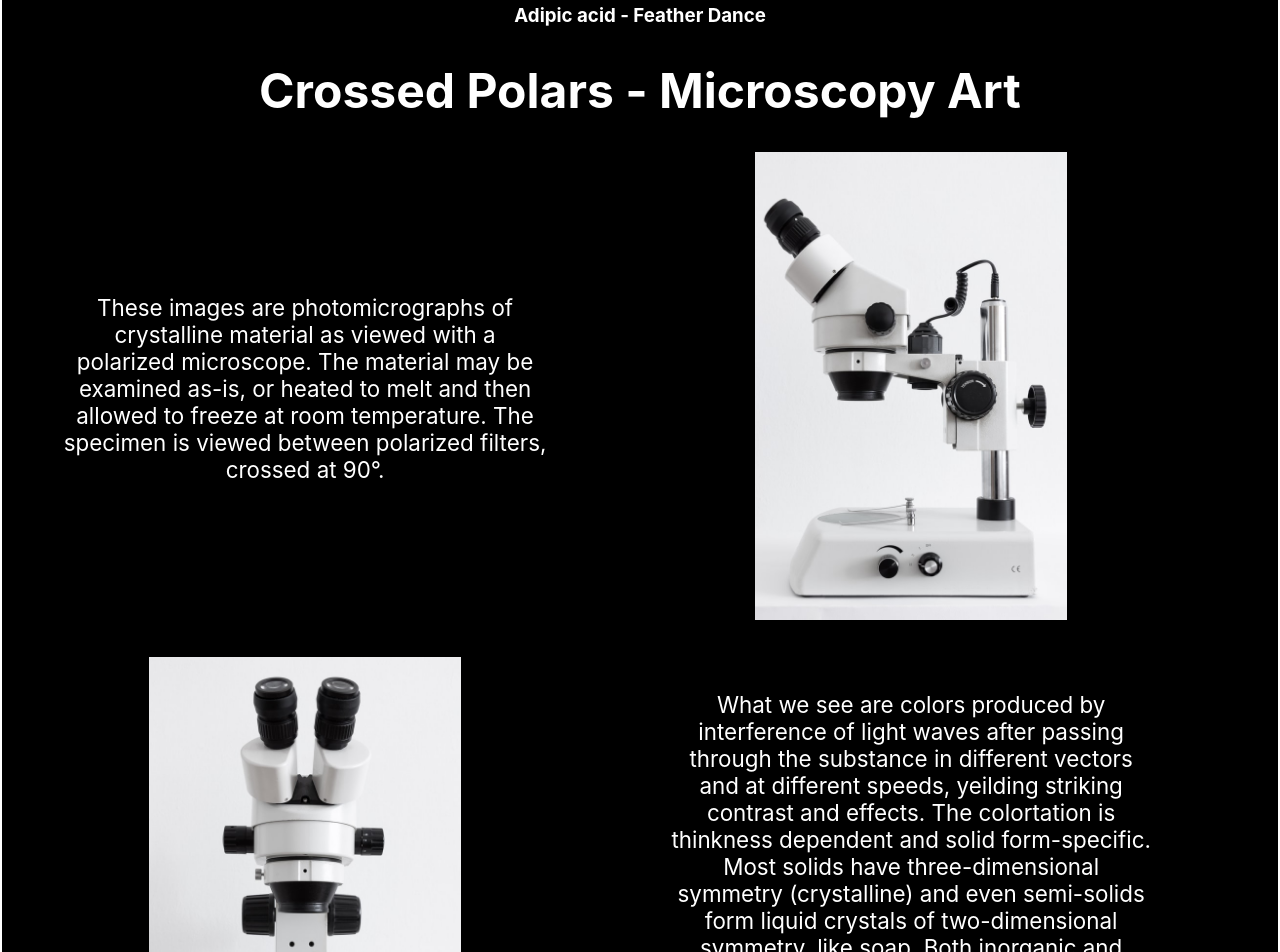
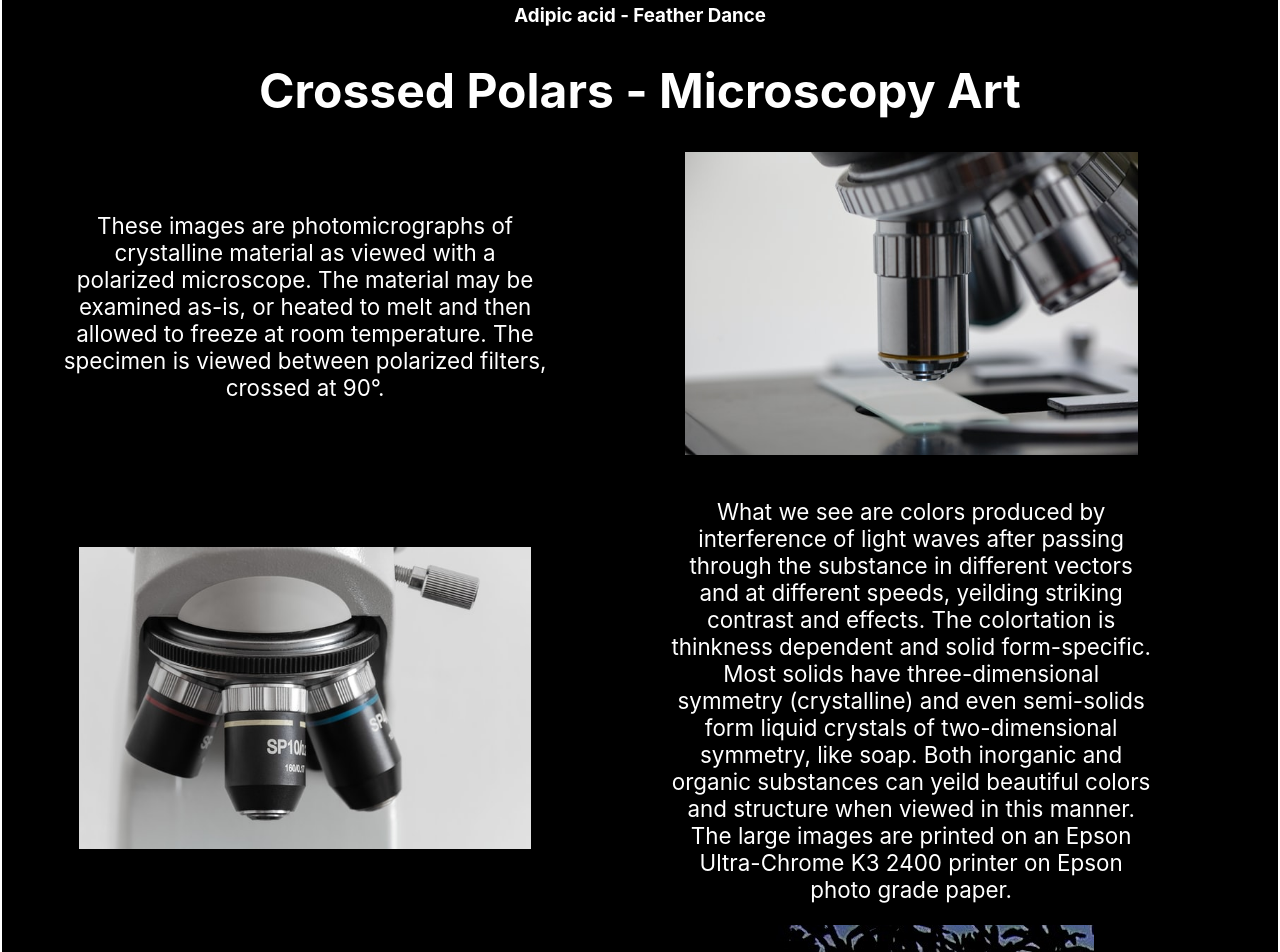
Before and after one commit to meloegel/ultraMikro, a React (Create React App) app: page /gallery in a window 1280 px wide. Shown: the part 680-1632 px from the top of the page. Built offline with nearby package versions, Linux system fonts and the light colour scheme.

Commit message:
fix title and swapped pictures on gallery page

```diff
--- a/src/App.css
+++ b/src/App.css
@@ -155,7 +155,8 @@ ol {
 }
 .bottomGalleryImg {
   margin: 0 auto;
-  height: 500px;
+  /* height: 400px; */
+  width: 100%;
   text-align: center;
   padding: 1rem;
 }
--- a/src/components/Gallery.js
+++ b/src/components/Gallery.js
@@ -17,10 +17,10 @@ const Gallery = () => {
                                     specimen is viewed between polarized filters, crossed at 90°.</p>
                     </div>
                     <div>
-                        <img src={require('../img/scope.jpg')} alt='Microscope' className='bottomGalleryImg' />
+                        <img src={require('../img/scope2.jpg')} alt='Microscope' className='bottomGalleryImg' />
                     </div>
                     <div>
-                        <img src={require('../img/microScope.jpg')} alt='Microscope Front' className='bottomGalleryImg' />
+                        <img src={require('../img/scope3.jpg')} alt='Microscope Front' className='bottomGalleryImg' />
                     </div>
                     <div>
                         <p> What we see are colors produced by interference of light waves after passing through the substance in
--- a/src/components/Home.js
+++ b/src/components/Home.js
@@ -7,7 +7,7 @@ const Home = () => {
     return (
         <div>
             <div className='titleDiv'>
-                <h1 className='mainTitle'>Ultra Mikro</h1>
+                <h1 className='mainTitle'>Ultramikro</h1>
             </div>
             <div className='scope'>
                 <h1>Scope of Services</h1>
```
Also changed, not shown: src/img/scope2.jpg (added), src/img/scope3.jpg (added).
